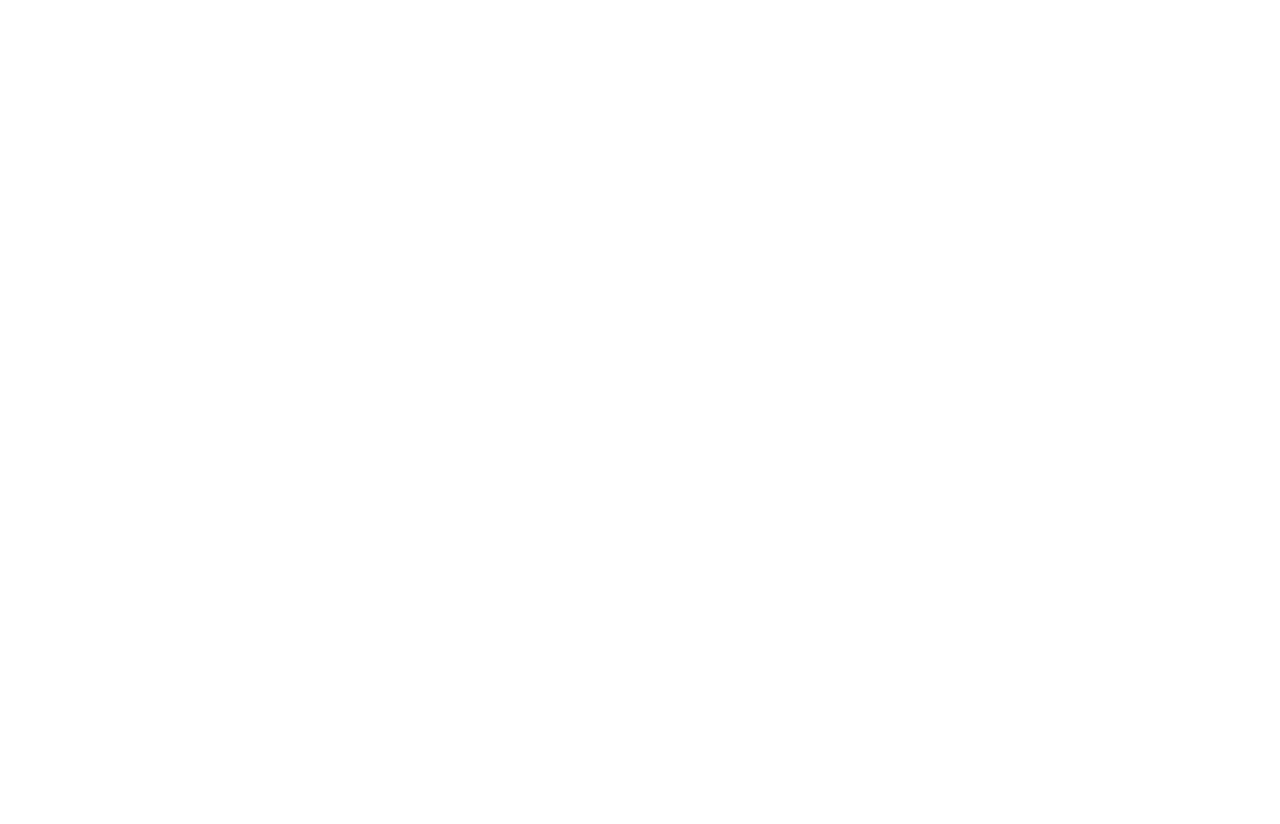
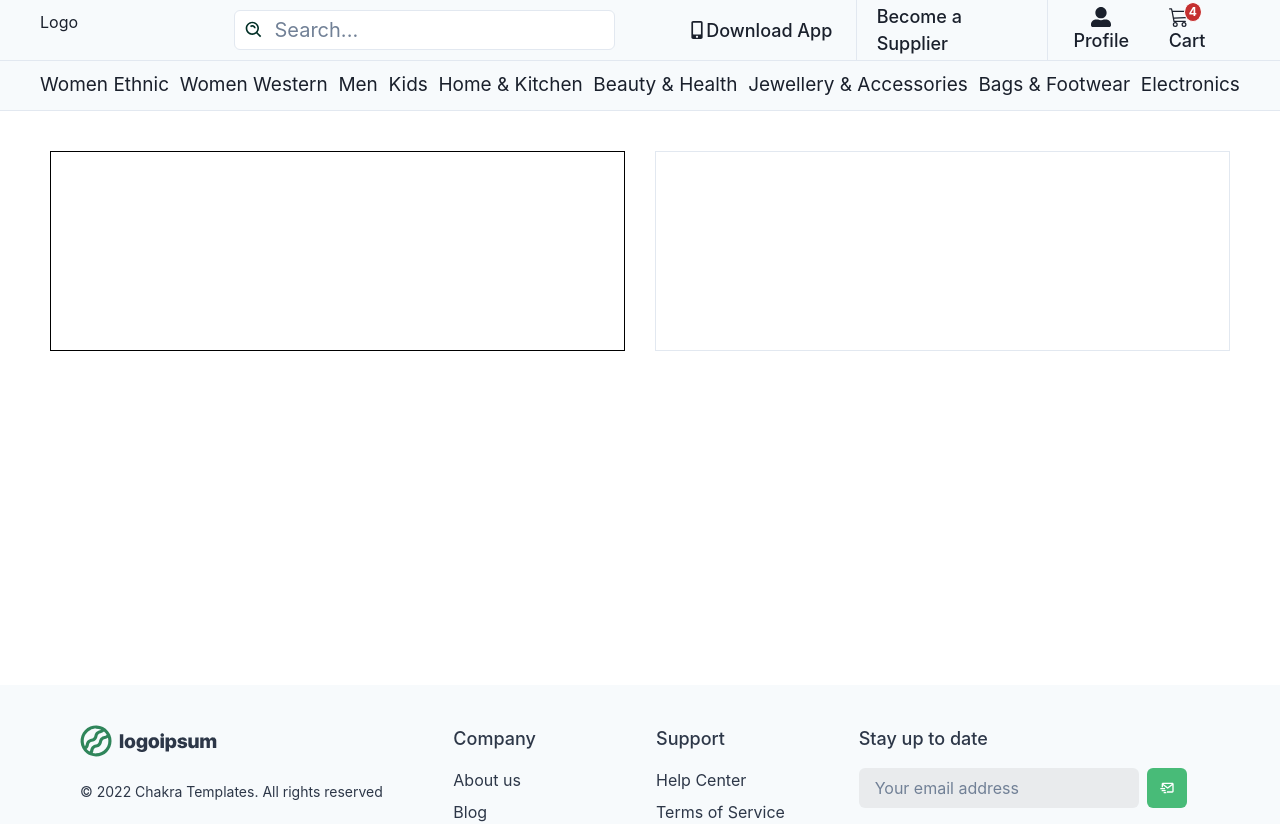
Before and after one commit to arjunsen1999/fashion-deal, a React (Create React App) app in the folder Front-End/: page /singleProduct/1 in a window 1280 px wide. Before the commit this address had no page. Shown: the top 824 px of the page. Before the commit the page ends 800 px from the top, so only its background shows below. Built offline with nearby package versions, Linux system fonts and the light colour scheme.

Commit message:
added single-product

```diff
--- a/Front-End/src/App.js
+++ b/Front-End/src/App.js
@@ -5,6 +5,7 @@
 import SellerHome from "./pages/Seller-Pages/SellerHome";
 import Cart from "./pages/Cart";
 import Address from "./pages/Address";
+import SingleProduct from "./pages/SingleProduct";
 
 function App() {
   return (
@@ -13,6 +14,7 @@
         <Route path="/" element={<Home />} />
         <Route path="/userSignup" element = {<UserSignup />} />
         <Route path="/login" element = {<Login />} />
+        <Route path="/singleProduct/:name" element = {<SingleProduct />} />
         <Route path="/cart" element = {<Cart />} />
         <Route path="/cart/address" element = {<Address />} />
         <Route path="/seller" element = {<SellerHome />} />
--- /dev/null
+++ b/Front-End/src/pages/SingleProduct.jsx
@@ -0,0 +1,21 @@
+import { Box } from "@chakra-ui/react";
+import React from "react";
+import Footer from "../components/Footer/Footer";
+import Navbar from "../components/Navbar/Navbar";
+
+export default function SingleProduct() {
+  return (
+    <>
+      <Box w="100%" minHeight={"120vh"} display="flex" flexDirection={"column"}>
+        <Navbar />
+        <Box p={{ base: "40px 10px", sm: "40px 50px" }} mb="40px">
+          <Box display={"grid"} gridTemplateColumns={"1fr 1fr"} gap={"30px"}>
+            <Box border={"1px solid black"} minH="200px"></Box>
+            <Box borderWidth={"1px"} minH="200px"></Box>
+          </Box>
+        </Box>
+        <Footer />
+      </Box>
+    </>
+  );
+}
```
